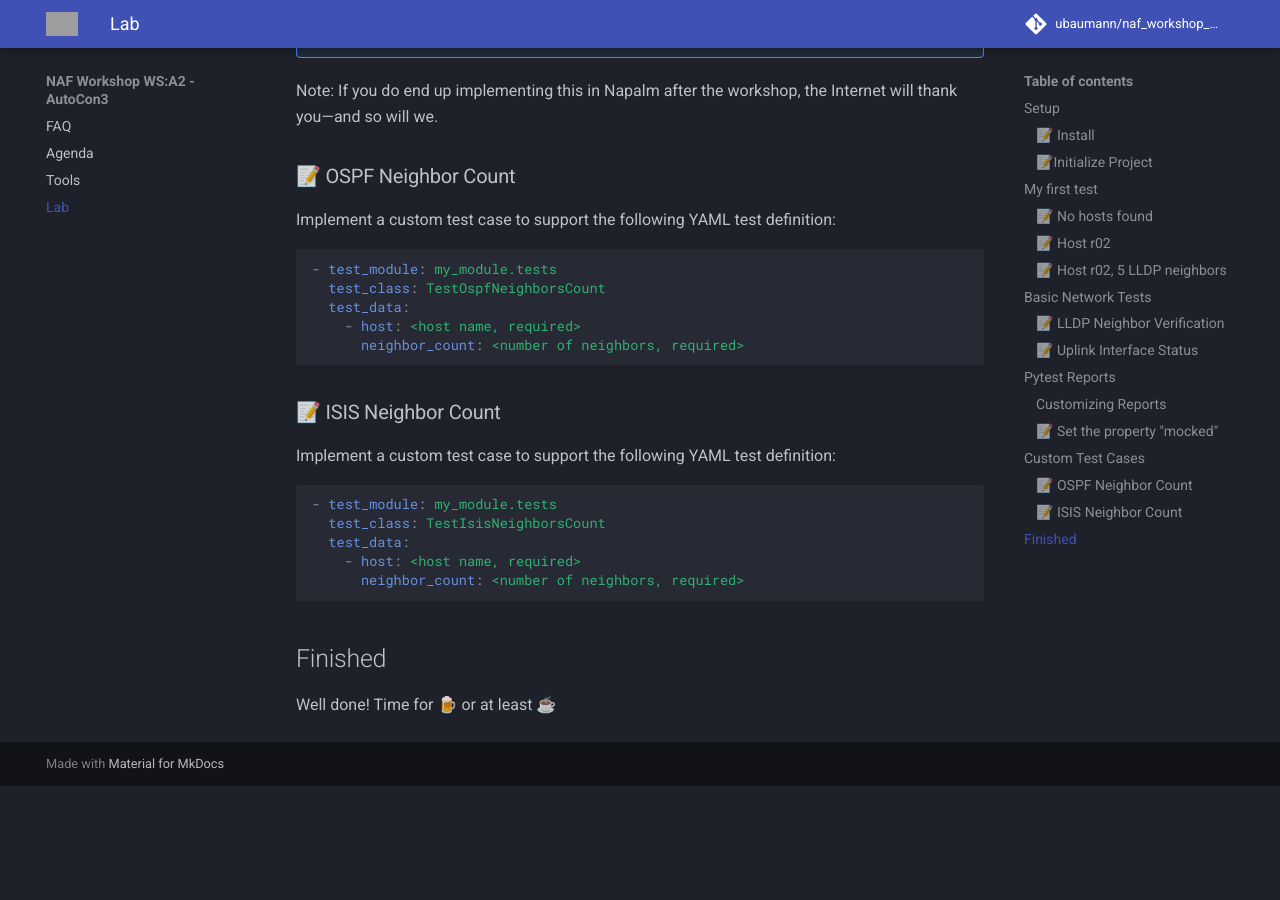
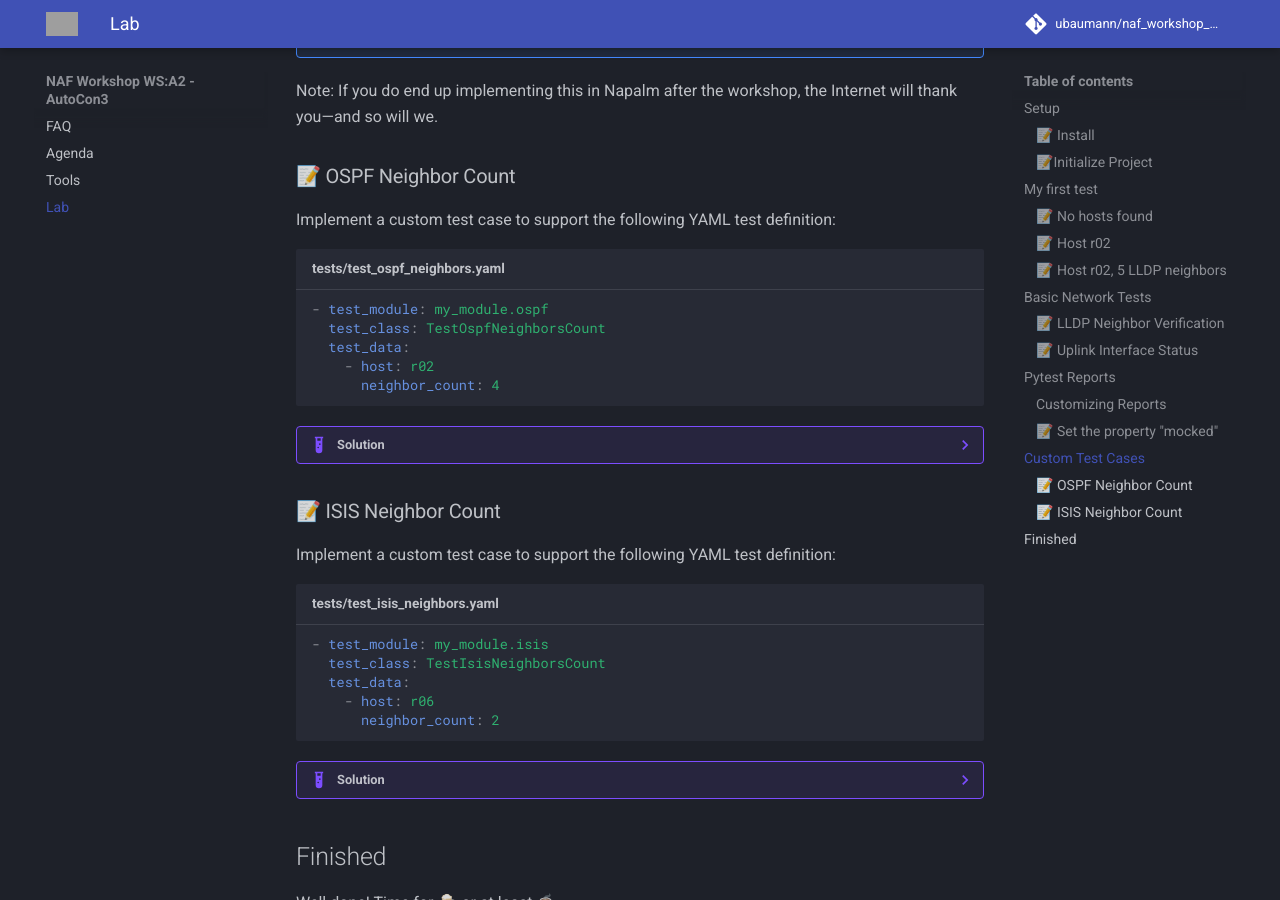
Before and after one commit to ubaumann/naf_workshop_NUTS, an MkDocs documentation site: the page built from docs/lab.md, in a window 1280 px wide and 900 px high, scrolled down 4434 px. Built offline with MkDocs 1.6.1 and Material for MkDocs 9.7.7, drawn with Linux system fonts in a browser that asks for light colours; comment, search, counter and statistics services are not loaded; before the commit the page ends 5220 px from its top, so only the background shows below that; some of the changed lines change nothing that is shown; grey boxes are pictures that could not be loaded.

Commit message:
Add OSPF and ISIS solution

````diff
--- a/docs/lab.md
+++ b/docs/lab.md
@@ -688,25 +688,131 @@
 
 Implement a custom test case to support the following YAML test definition:
 
-```yaml
-- test_module: my_module.tests
+```yaml title="tests/test_ospf_neighbors.yaml"
+- test_module: my_module.ospf
   test_class: TestOspfNeighborsCount
   test_data:
-    - host: <host name, required>
-      neighbor_count: <number of neighbors, required>
+    - host: r02
+      neighbor_count: 4
 ```
+
+
+??? example "Solution"
+
+    ```python title="my_module/ospf.py"
+    from typing import Dict, Callable, List
+
+    import json
+    import pytest
+    from nornir.core.task import MultiResult, Result
+    from nornir_napalm.plugins.tasks import napalm_cli
+
+    from nuts.context import NornirNutsContext
+    from nuts.helpers.result import AbstractHostResultExtractor, NutsResult
+
+
+    class OspfExtractor(AbstractHostResultExtractor):
+        def single_transform(self, single_result: MultiResult) -> int:
+            count = 0
+
+            result = self._simple_extract(single_result)[
+                "show ip ospf neighbor summary | json"
+            ]
+            json_data = json.loads(result)
+            ospf_inst = json_data.get("vrfs", {}).get("default", {}).get("instList", {})
+            for ospf in ospf_inst.values():
+                count += ospf.get("neighborSummary", {}).get("numFull", 0)
+            return count
+
+
+    class OspfContext(NornirNutsContext):
+        def nuts_task(self) -> Callable[..., Result]:
+            return napalm_cli
+
+        def nuts_arguments(self) -> Dict[str, List[str]]:
+            return {"commands": ["show ip ospf neighbor summary | json"]}
+
+        def nuts_extractor(self) -> OspfExtractor:
+            return OspfExtractor(self)
+
+
+    CONTEXT = OspfContext
+
+
+    class TestOspfNeighborsCount:
+        @pytest.mark.nuts("neighbor_count")
+        def test_username(self, single_result: NutsResult, neighbor_count: int) -> None:
+            assert neighbor_count == single_result.result, (
+                f"Expected neighbor count {neighbor_count} does not match the result {single_result.result}"
+            )
+    ```
 
 ### 📝 ISIS Neighbor Count
 
 Implement a custom test case to support the following YAML test definition:
 
-```yaml
-- test_module: my_module.tests
+```yaml title="tests/test_isis_neighbors.yaml"
+- test_module: my_module.isis
   test_class: TestIsisNeighborsCount
   test_data:
-    - host: <host name, required>
-      neighbor_count: <number of neighbors, required>
+    - host: r06
+      neighbor_count: 2
 ```
+
+??? example "Solution"
+
+    ```python title="my_module/isis.py"
+    from typing import Dict, Callable, List
+
+    import json
+    import pytest
+    from nornir.core.task import MultiResult, Result
+    from nornir_napalm.plugins.tasks import napalm_cli
+
+    from nuts.context import NornirNutsContext
+    from nuts.helpers.result import AbstractHostResultExtractor, NutsResult
+
+
+    class IsisExtractor(AbstractHostResultExtractor):
+        def single_transform(self, single_result: MultiResult) -> int:
+            count = 0
+
+            result = self._simple_extract(single_result)["show isis neighbors | json"]
+            json_data = json.loads(result)
+
+            instances = (
+                json_data.get("vrfs", {}).get("default", {}).get("isisInstances", {})
+            )
+            for instance in instances.values():
+                neighbors = instance.get("neighbors", {})
+                for adjacencies in neighbors.values():
+                    for adjacency in adjacencies.get("adjacencies", []):
+                        if adjacency.get("state") == "up":
+                            count += 1
+            return count
+
+
+    class IsisContext(NornirNutsContext):
+        def nuts_task(self) -> Callable[..., Result]:
+            return napalm_cli
+
+        def nuts_arguments(self) -> Dict[str, List[str]]:
+            return {"commands": ["show isis neighbors | json"]}
+
+        def nuts_extractor(self) -> IsisExtractor:
+            return IsisExtractor(self)
+
+
+    CONTEXT = IsisContext
+
+
+    class TestIsisNeighborsCount:
+        @pytest.mark.nuts("neighbor_count")
+        def test_username(self, single_result: NutsResult, neighbor_count: int) -> None:
+            assert neighbor_count == single_result.result, (
+                f"Expected neighbor count {neighbor_count} does not match the result {single_result.result}"
+            )
+    ```
 
 ## Finished
 
````
